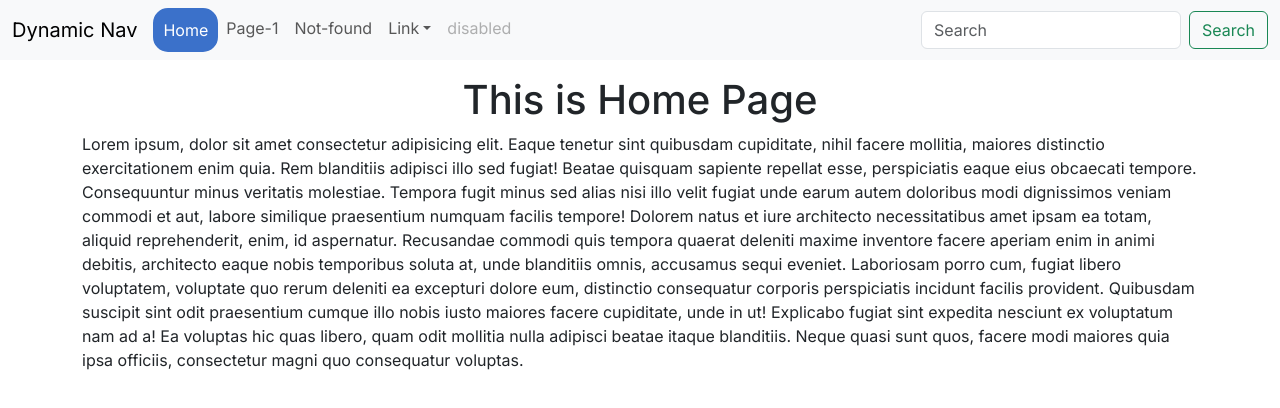
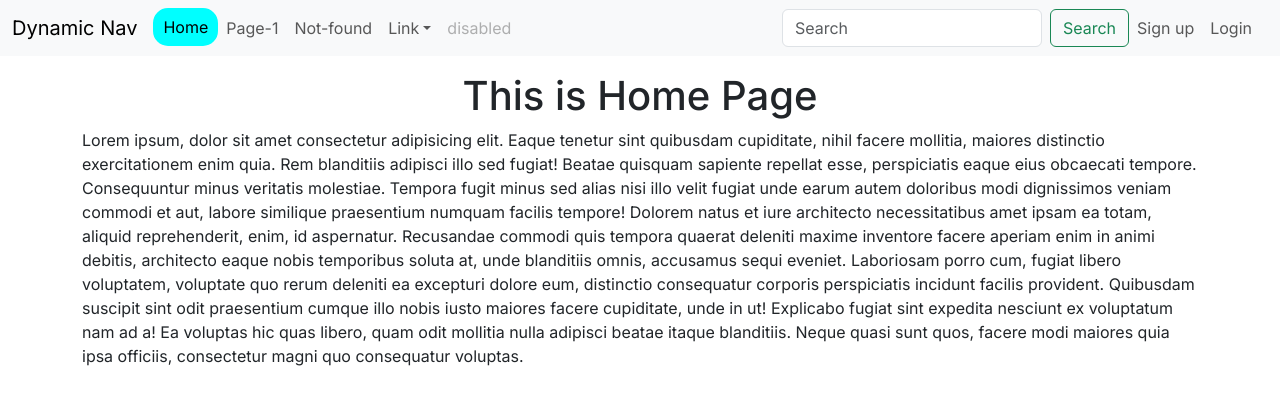
Before and after one commit to MahmudJewel/next-bootstrap-navbar, a Next.js app: page / in a window 1280 px wide. Shown: the top 408 px of the page. Built offline with nearby package versions, Linux system fonts and the light colour scheme.

Commit message:
Added user navon right side

```diff
--- a/src/app/globals.css
+++ b/src/app/globals.css
@@ -1,16 +1,18 @@
 /* ============== navbar =============================== */
 .active-nav,
 .active-nav:active,
-.active-nav:focus {
-    background: #3b71ca;
-    color: white;
-    border: 2px solid #3b71ca !important;
+.active-nav:focus,
+.nav-link:hover {
+    background: aqua;
+    color: black;
+    border: 2px solid aqua ;
     border-radius: 15px;
+    padding: 5px;
 }
 
-.nav-link:hover {
+/* .nav-link:hover {
     background: white;
     color: black;
-    border: 2px solid #3b71ca !important;
+    border: 2px solid aqua !important;
     border-radius: 15px;
-}
+} */
--- a/src/app/layout.js
+++ b/src/app/layout.js
@@ -9,8 +9,8 @@ import NavScrollExample from "@/components/Navbar";
 const inter = Inter({ subsets: ["latin"] });
 
 export const metadata = {
-  title: "Create Next App",
-  description: "Generated by create next app",
+  title: "Navbar-react-bootstrap",
+  description: "Developed by Mahmud",
 };
 
 export default function RootLayout({ children }) {
--- a/src/components/Navbar.jsx
+++ b/src/components/Navbar.jsx
@@ -12,6 +12,7 @@ import { usePathname } from 'next/navigation';
 
 function NavScrollExample() {
     const pathname = usePathname();
+    const loginToken = false;
 
     return (
         <Navbar expand="lg" className="bg-body-tertiary">
@@ -64,6 +65,7 @@ function NavScrollExample() {
                             <Link className="nav-link disabled" href="/not-in"> disabled</Link>
                         </li>
                     </Nav>
+                    {/* =============== search form ================= */}
                     <Form className="d-flex">
                         <Form.Control
                             type="search"
@@ -73,6 +75,33 @@ function NavScrollExample() {
                         />
                         <Button variant="outline-success">Search</Button>
                     </Form>
+                    {/* ===================> right nav <========================  */}
+                    <Nav className="me-2 my-2 my-lg-0"
+                    >
+                        {
+                            loginToken ? (
+                                <>
+                                    <li>
+                                        <Link className={pathname == "/me" ? "active-nav nav-link" : "nav-link"} href="/me"> user</Link>
+                                    </li>
+                                    <li>
+                                        <Link className={pathname == "/logout" ? "active-nav nav-link" : "nav-link"} href="/logout"> Logout</Link>
+                                    </li>
+                                </>
+                            ) : (
+                                <>
+                                    <li>
+                                        <Link className={pathname == "/signup" ? "active-nav nav-link" : "nav-link"} href="/signup"> Sign up</Link>
+                                    </li>
+                                    <li>
+                                        <Link className={pathname == "/login" ? "active-nav nav-link" : "nav-link"} href="/login"> Login</Link>
+                                    </li>
+                                </>
+                            )
+                        }
+
+
+                    </Nav>
                 </Navbar.Collapse>
             </Container>
         </Navbar>
```
